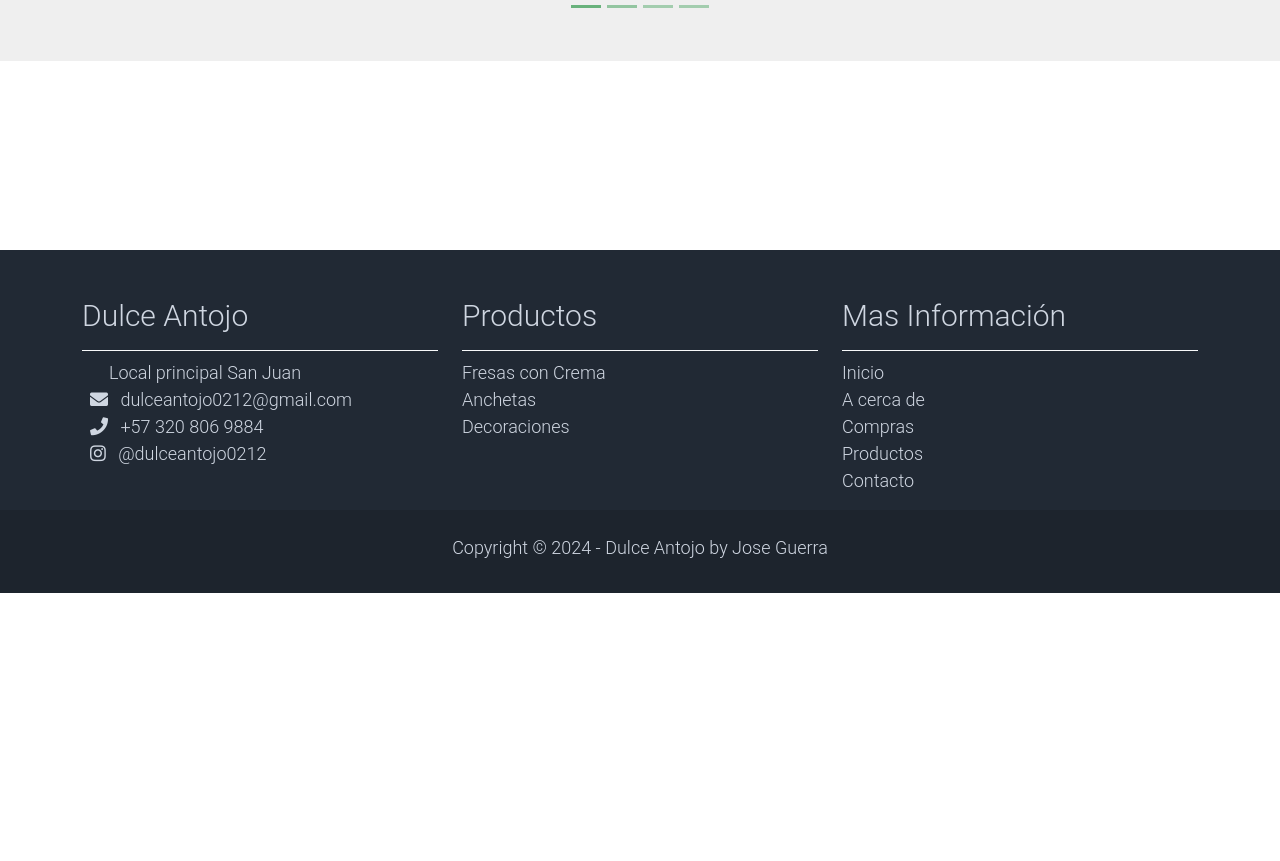
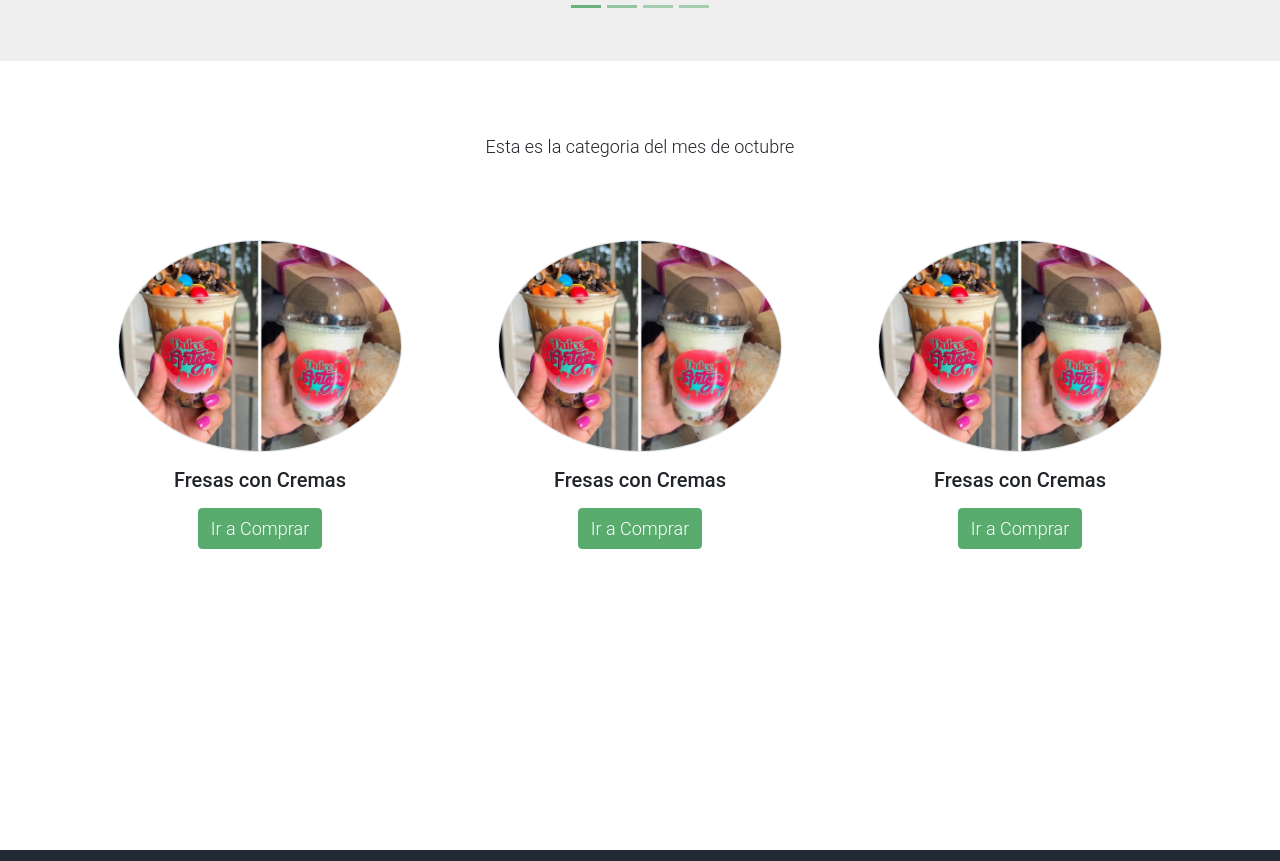
Before and after one commit to Tiosam951/proyecyo_DulceAntojo, a plain HTML site: page index.html in a window 1280 px wide. Shown: the part 551-1412 px from the top of the page. Before the commit the page ends 1144 px from the top, so only its background shows below. Drawn offline with Linux system fonts and the light colour scheme.

Commit message:
agragando secciones

```diff
--- a/index.html
+++ b/index.html
@@ -60,6 +60,7 @@
      </nav>
     <!-- fin menu -->
     <!--Inicio de secciones-->
+    <!-- inicio carrusel -->
     <div id="template-mo-zay-hero-carousel" class="carousel slide" data-bs-ride="carousel">
         <ol class="carousel-indicators">
             <li data-bs-target="#template-mo-zay-hero-carousel" data-bs-slide-to="0" class="active"></li>
@@ -77,7 +78,7 @@
                         <div class="col-lg-6 mb-0 d-flex align-items-center">
                             <div class="text-align-left align-self-center">
                                 <h1 class="h1 text-success"><b>Dulce Antojo</b></h1>
-                                <p>
+                                <p class="h2">
                                     "🍓🌹🎁 Fresas con crema irresistibles, anchetas únicas y rosas eternas que enamoran. ¡Todo lo que necesitas para sorprender y endulzar momentos especiales! ✨"
                                 </p>
                             </div>
@@ -146,6 +147,35 @@
             <i class="fas fa-chevron-right"></i>
         </a>
     </div>
+    <!-- fin de carrusel -->
+     <!-- categorias -->
+      <section class="container py-5">
+        <div class="roe text-center pt-3">
+            <div class="col-lg-6 m-auto">
+                <h1 class="h1" categorias del mes...></h1>
+                <p>
+                    Esta es la categoria del mes de octubre
+                </p>
+            </div>
+            <div class="row">
+                <div class="col-12 col-md-4 p-5 mt-3">
+                    <a href="#"><img src="assets/img/carrusel_fcc.jpeg" class="rounded-circle img-fluid border"></a>
+                    <h5 class="text-center mt-3 mb-3">Fresas con Cremas</h5>
+                    <p class="text-center"><a class="btn btn-success" href="#">Ir a Comprar</a></p>
+                </div>
+                <div class="col-12 col-md-4 p-5 mt-3">
+                    <a href="#"><img src="assets/img/carrusel_fcc.jpeg" class="rounded-circle img-fluid border"></a>
+                    <h5 class="text-center mt-3 mb-3">Fresas con Cremas</h5>
+                    <p class="text-center"><a class="btn btn-success" href="#">Ir a Comprar</a></p>
+                </div>
+                <div class="col-12 col-md-4 p-5 mt-3">
+                    <a href="#"><img src="assets/img/carrusel_fcc.jpeg" class="rounded-circle img-fluid border"></a>
+                    <h5 class="text-center mt-3 mb-3">Fresas con Cremas</h5>
+                    <p class="text-center"><a class="btn btn-success" href="#">Ir a Comprar</a></p>
+                </div>
+            </div>
+        </div>
+      </section>
     <!--Fin de secciones-->
     <br><br><br><br><br><br><br>
      <!--top footer-->
```
